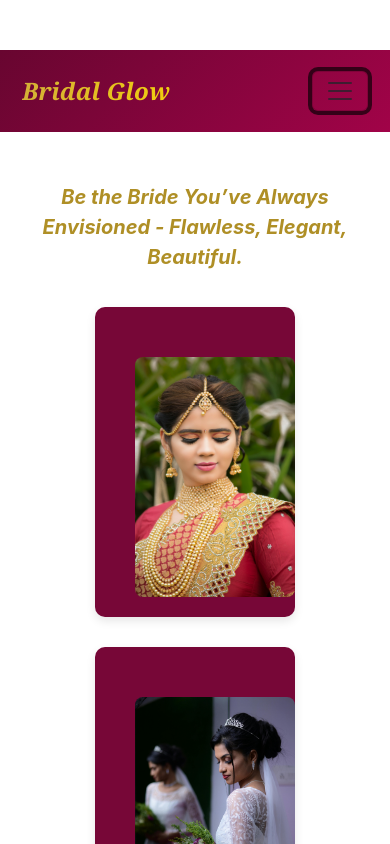
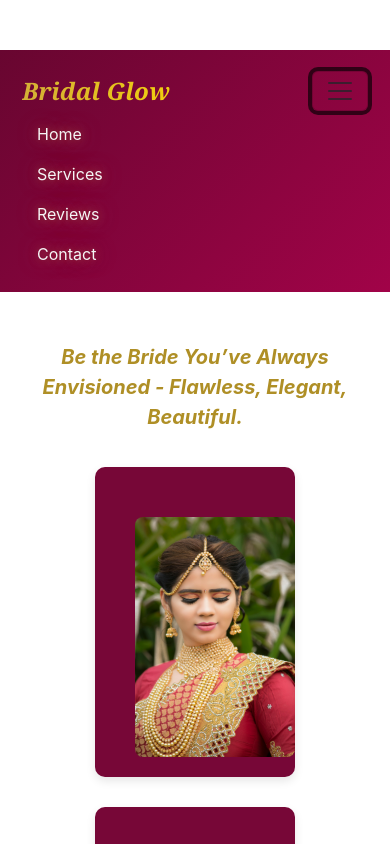
Before and after one commit to anuktha11/BrideGlow, a React (Create React App) app: page / in a window 390 px wide. Both pictures are taken after a click on the button "Toggle navigation". Shown: the top 844 px of the page. Built offline with nearby package versions, Linux system fonts and the light colour scheme.

Commit message:
Update Header.jsx
chang

```diff
--- a/src/Header.jsx
+++ b/src/Header.jsx
@@ -7,11 +7,11 @@ function Header() {
       <nav className="navbar navbar-expand-lg">
         <div className="container-fluid">
           <a className="navbar-brand" href="#home"><b>Bridal Glow</b></a>
-          <button className="navbar-toggler" type="button" data-toggle="collapse" data-target="#navbarNav" aria-controls="navbarNav" aria-expanded="false" aria-label="Toggle navigation">
+          <button className="navbar-toggler" type="button" data-bs-toggle="collapse" data-bs-target="#navbarNav" aria-controls="navbarNav" aria-expanded="false" aria-label="Toggle navigation">
             <span className="navbar-toggler-icon"></span>
           </button>
           <div className="collapse navbar-collapse" id="navbarNav">
-            <ul className="navbar-nav ml-auto">
+            <ul className="navbar-nav ms-auto">
               <li className="nav-item">
                 <a className="nav-link" href="#home">Home</a>
               </li>
```
